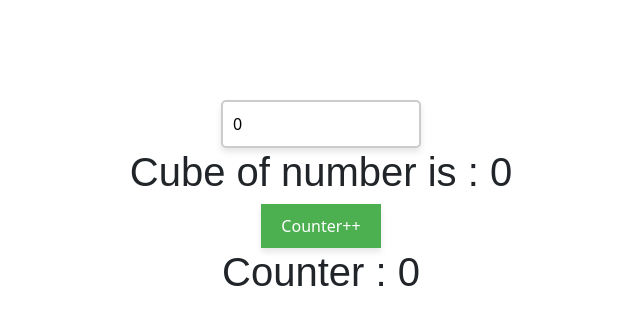
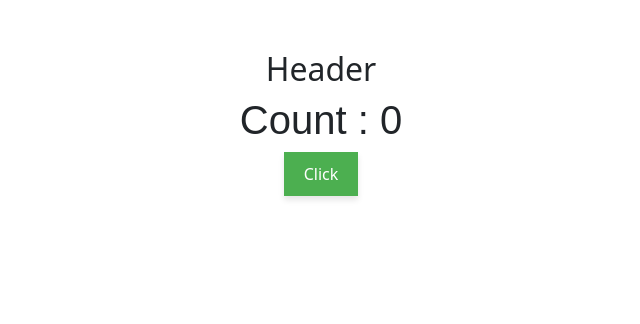
Before and after one commit to navneet-i2e/React_Basics, a React (Vite) app in the folder Basics/: page / in a window 1280 px wide. Shown: the top 324 px of the page, without its empty margins (319-959 px from the left). Built offline with nearby package versions, Linux system fonts and the light colour scheme.

Commit message:
useCallback

```diff
--- a/Basics/src/App.jsx
+++ b/Basics/src/App.jsx
@@ -170,39 +170,65 @@
 
 //useMemo:- useMemo is a hook that allows you to memoize the result of a function. It will only recompute the result if one of the dependencies has changed.'
 
-import { useState, useMemo } from "react";
+// import { useState, useMemo } from "react";
+// import "./App.css";
+
+// const App = () => {
+//   const [number, setNumber] = useState(0);
+//   const [counter, setCounter] = useState(0);
+
+//   function cubeNum(n) {
+//     console.log("Calculation Done...");
+//     return Math.pow(n, 3);
+//   }
+//   const result = useMemo(() => {
+//     return cubeNum(number);
+//   }, [number]);
+
+//   const increaseCounter = () => {
+//     setCounter((prevCounter) => prevCounter + 1);
+//   };
+//   return (
+//     <div>
+//       <input
+//         type="number"
+//         value={number}
+//         name=""
+//         id=""
+//         onChange={(e) => {
+//           setNumber(e.target.value);
+//         }}
+//       />
+//       <h1>Cube of number is : {result}</h1>
+//       <button onClick={increaseCounter}>Counter++</button>
+//       <h1>Counter : {counter}</h1>
+//     </div>
+//   );
+// };
+
+// export default App;
+
+//useCallback  - caching of function
+
+import { useCallback, useState } from "react";
 import "./App.css";
+import Header from "./Components/Header";
 
 const App = () => {
-  const [number, setNumber] = useState(0);
-  const [counter, setCounter] = useState(0);
-
-  function cubeNum(n) {
-    console.log("Calculation Done...");
-    return Math.pow(n, 3);
-  }
-  const result = useMemo(() => {
-    return cubeNum(number);
-  }, [number]);
-
-  const increaseCounter = () => {
-    setCounter((prevCounter) => prevCounter + 1);
-  };
+  const [count, setCount] = useState(0);
+  const newFn = useCallback(() => {}, []);
   return (
-    <div>
-      <input
-        type="number"
-        value={number}
-        name=""
-        id=""
-        onChange={(e) => {
-          setNumber(e.target.value);
+    <>
+      <Header newFn={newFn} />
+      <h1>Count : {count}</h1>
+      <button
+        onClick={() => {
+          setCount((count) => count + 1);
         }}
-      />
-      <h1>Cube of number is : {result}</h1>
-      <button onClick={increaseCounter}>Counter++</button>
-      <h1>Counter : {counter}</h1>
-    </div>
+      >
+        Click
+      </button>
+    </>
   );
 };
 
--- /dev/null
+++ b/Basics/src/Components/Header.jsx
@@ -0,0 +1,12 @@
+import React from "react";
+
+const Header = () => {
+  console.log("Header Rendered");
+  return (
+    <>
+      <h2>Header</h2>
+    </>
+  );
+};
+
+export default React.memo(Header);
```
